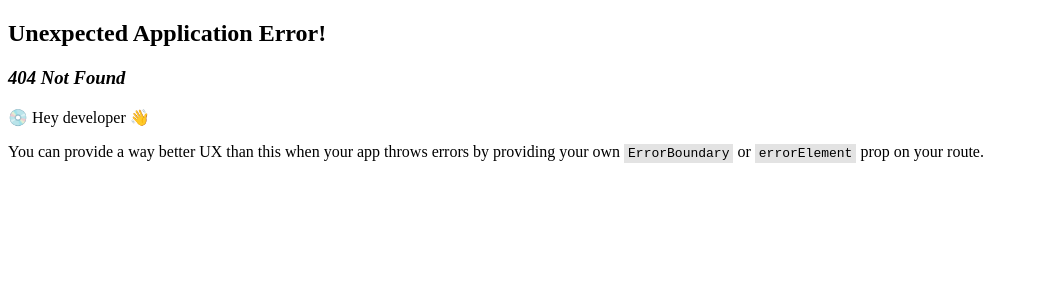
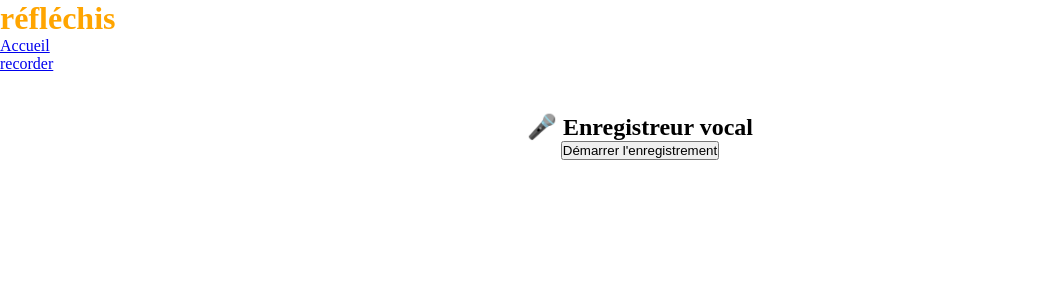
Before and after one commit to alexoualexandre/port5001, a React (Vite) app: page /recorder in a window 1280 px wide. Before the commit this address had no page. Shown: the top 300 px of the page, without its empty margins (0-1045 px from the left). Built offline with nearby package versions, Linux system fonts and the light colour scheme.

Commit message:
recorder

```diff
--- a/src/App.jsx
+++ b/src/App.jsx
@@ -12,7 +12,7 @@ export default function App() {
             <Link to="/">Accueil</Link>
           </li>
           <li>
-            <Link to="/teste">Page Teste</Link>
+            <Link to="/recorder">recorder</Link>
           </li>
         </ul>
       </nav>
--- /dev/null
+++ b/src/VoiceRecorder.jsx
@@ -0,0 +1,54 @@
+import React, { useState, useRef } from "react";
+
+export default function VoiceRecorder() {
+  const [recording, setRecording] = useState(false);
+  const [audioURL, setAudioURL] = useState("");
+  const mediaRecorderRef = useRef(null);
+  const audioChunks = useRef([]);
+
+  const startRecording = async () => {
+    try {
+      const stream = await navigator.mediaDevices.getUserMedia({ audio: true });
+      mediaRecorderRef.current = new MediaRecorder(stream);
+
+      mediaRecorderRef.current.ondataavailable = (event) => {
+        audioChunks.current.push(event.data);
+      };
+
+      mediaRecorderRef.current.onstop = () => {
+        const audioBlob = new Blob(audioChunks.current, { type: "audio/webm" });
+        const url = URL.createObjectURL(audioBlob);
+        setAudioURL(url);
+        audioChunks.current = [];
+      };
+
+      mediaRecorderRef.current.start();
+      setRecording(true);
+    } catch (err) {
+      console.error("Erreur d’accès au micro :", err);
+      alert("Impossible d'accéder au microphone.");
+    }
+  };
+
+  const stopRecording = () => {
+    mediaRecorderRef.current.stop();
+    setRecording(false);
+  };
+
+  return (
+    <div style={{ textAlign: "center", marginTop: "40px" }}>
+      <h2>🎤 Enregistreur vocal</h2>
+      {!recording ? (
+        <button onClick={startRecording}>Démarrer l'enregistrement</button>
+      ) : (
+        <button onClick={stopRecording}>Arrêter</button>
+      )}
+      {audioURL && (
+        <div style={{ marginTop: "20px" }}>
+          <h4>🔊 Lecture du message :</h4>
+          <audio controls src={audioURL}></audio>
+        </div>
+      )}
+    </div>
+  );
+}
--- a/src/index.css
+++ b/src/index.css
@@ -1,5 +1,10 @@
 :root {
   --txt: orange;
+}
+
+* {
+  margin: 0;
+  padding: 0;
 }
 
 h1 {
--- a/src/main.jsx
+++ b/src/main.jsx
@@ -3,6 +3,7 @@ import { createRoot } from "react-dom/client";
 import { createBrowserRouter, RouterProvider } from "react-router-dom";
 import App from "./App.jsx";
 import Teste from "./Teste.jsx";
+import VoiceRecorder from "./VoiceRecorder.jsx";
 import "./index.css";
 
 // Définition du routeur
@@ -12,8 +13,8 @@ const router = createBrowserRouter([
     element: <App />,
     children: [
       {
-        path: "/teste",
-        element: <Teste />,
+        path: "/recorder",
+        element: <VoiceRecorder />,
       },
     ],
   },
```
